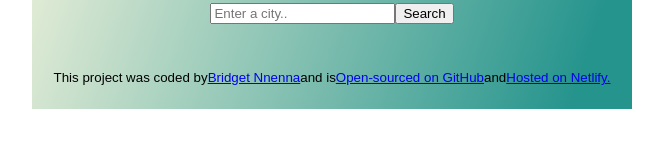
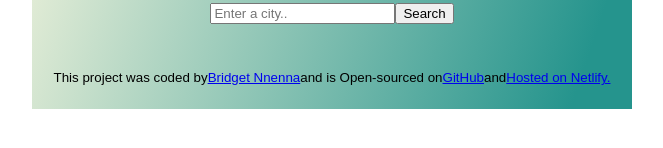
Before and after one commit to Queency31NSPPD/React-Weather, a React (Create React App) app: page / in a window 1280 px wide. Shown: the part 198-346 px from the top of the page, without its empty margins (308-971 px from the left). Built offline with nearby package versions, Linux system fonts and the light colour scheme.

Commit message:
Updated App.js

```diff
--- a/src/App.js
+++ b/src/App.js
@@ -17,15 +17,15 @@ export default function App() {
       >
         Bridget Nnenna
       </a>
-      and is
+      and is Open-sourced on
       <a
-        href="https://github.com/Queency31NSPPD/Sweet-Weather-App"
+        href="https://github.com/Queency31NSPPD/React-Weather"
         target="_blank"
       >
-        Open-sourced on GitHub
+       GitHub
       </a>
       and
-      <a href="https://incredible-torte-b671ef.netlify.app/" target="_blank">
+      <a href="https://boisterous-lily-f3b5ce.netlify.app/" target="_blank">
         Hosted on Netlify.
       </a>
     </small>
```
